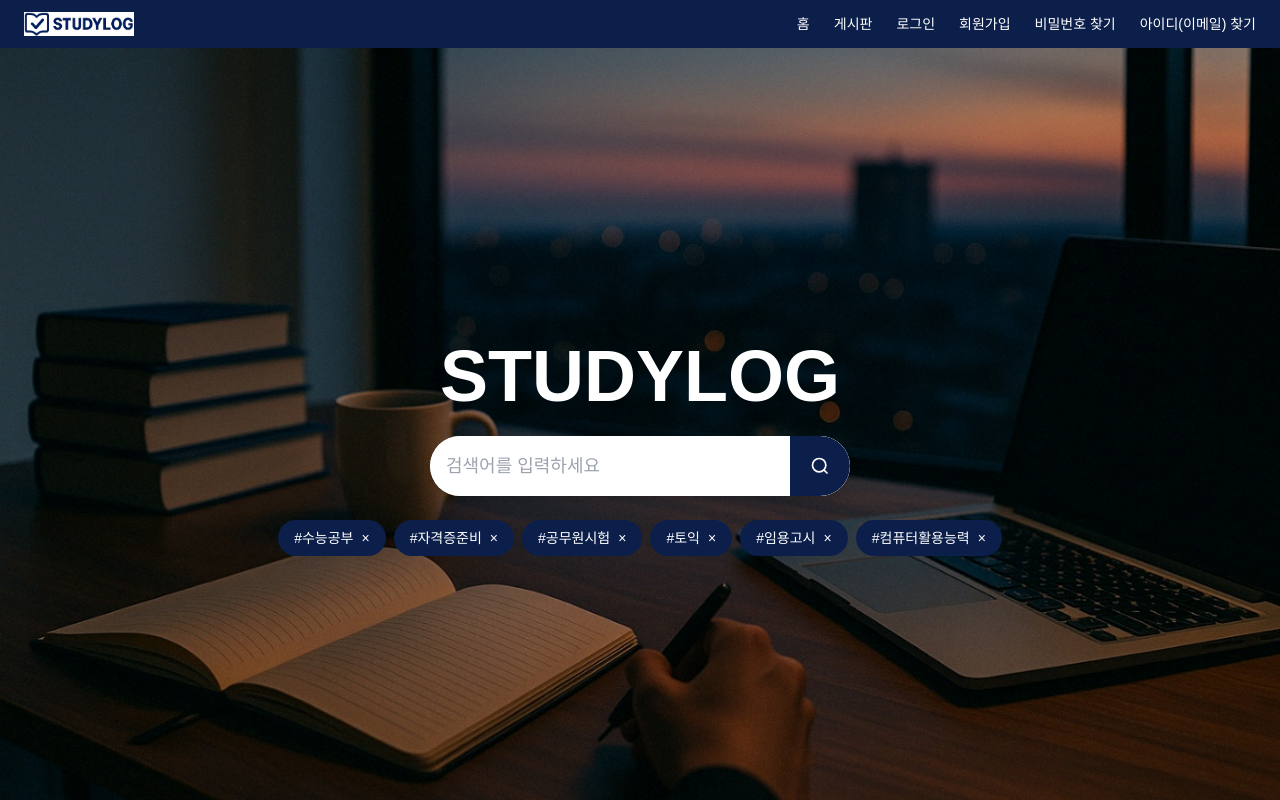
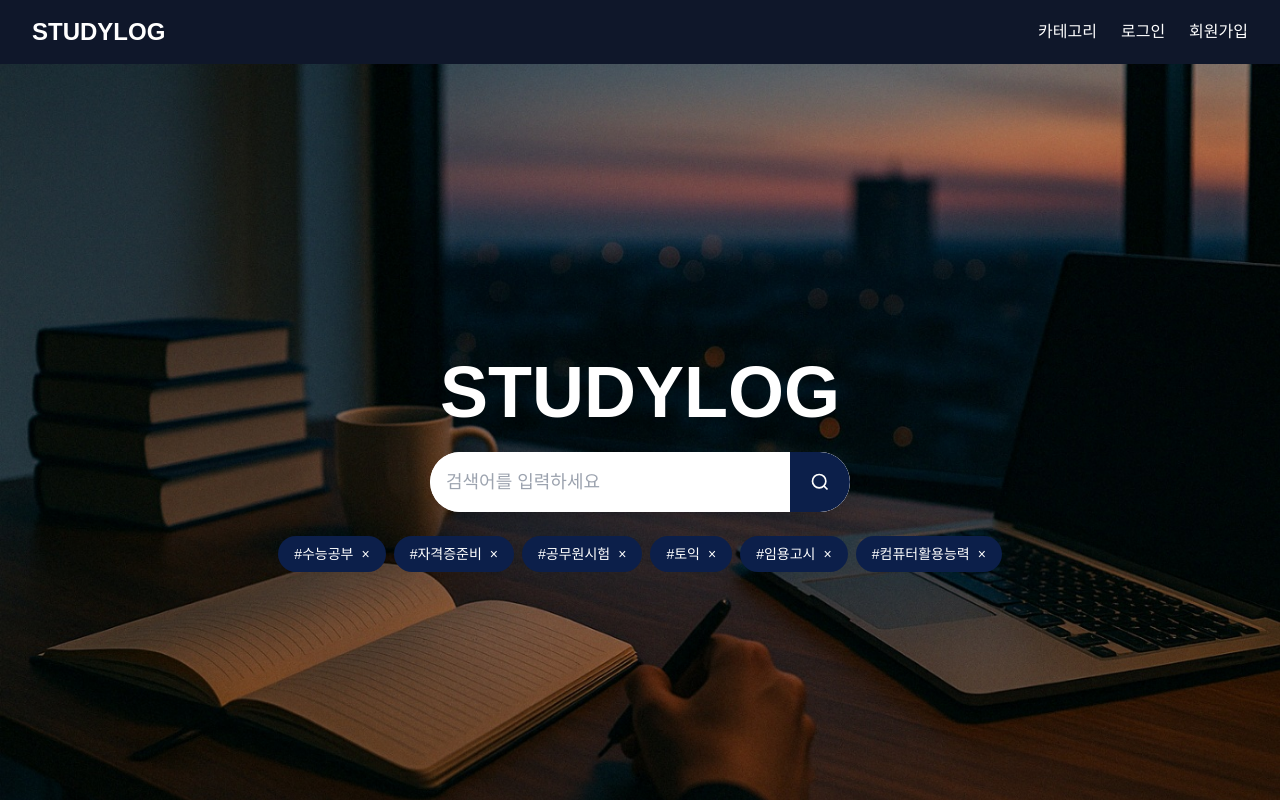
Before and after one commit to Nightingale2014/my-project, a React (Vite) app: page / in a window 1280 px wide. Built offline with nearby package versions, Linux system fonts and the light colour scheme; a web font is replaced by a local one.

Commit message:
🎯 진짜 전체 소스 업로드

```diff
--- a/src/components/Header.jsx
+++ b/src/components/Header.jsx
@@ -1,26 +1,50 @@
+import { useState } from "react";
 import { Link } from "react-router-dom";
 
-function Header() {
+const categories = [
+    "#자격증준비",
+    "#공무원시험",
+    "#입시정보공유",
+    "#스터디모집",
+    "#정보공유",
+    "#시간관리팁",
+    "#멘탈관리",
+    "#시험꿀팁",
+];
+
+export default function Header() {
+    const [isHovering, setIsHovering] = useState(false);
+
     return (
-        <header className="bg-[#0c1f4a] text-white py-3 shadow-md">
-            <div className="w-full px-6 flex justify-between items-center">
-                {/* 왼쪽 로고 */}
-                <Link to="/" className="flex items-center text-white font-bold text-lg">
-                    <img src="/studylog_logo.png" alt="로고" className="h-6 mr-2" />
-                </Link>
+        <div className="w-full relative">
+            <header className="bg-[#0f172a] text-white py-4 px-8 flex justify-between items-center">
+                <h1 className="text-2xl font-bold">STUDYLOG</h1>
 
-                {/* 오른쪽 메뉴 */}
-                <nav className="space-x-6 text-sm">
-                    <Link to="/">홈</Link>
-                    <Link to="/board">게시판</Link>
-                    <Link to="/login">로그인</Link>
-                    <Link to="/signup">회원가입</Link>
-                    <Link to="/find-password">비밀번호 찾기</Link>
-                    <Link to="/find-email">아이디(이메일) 찾기</Link>
+                {/* ✅ 여기가 <nav> 안! */}
+                <nav className="flex space-x-6 items-center">
+                    {/* 🔥 요기에 그대로 넣으면 돼 */}
+                    <div
+                        className="relative"
+                        onMouseEnter={() => setIsHovering(true)}
+                        onMouseLeave={() => setIsHovering(false)}
+                    >
+                        <button className="hover:underline cursor-pointer">카테고리</button>
+
+                        {isHovering && (
+                            <div className="absolute left-1/2 transform -translate-x-1/2 mt-3 px-6 py-3 bg-[#0f172a] text-white shadow-md rounded z-50 flex justify-center gap-x-4 whitespace-nowrap">
+                                {categories.map((item, index) => (
+                                    <button key={index} className="hover:underline">
+                                        {item}
+                                    </button>
+                                ))}
+                            </div>
+                        )}
+                    </div>
+
+                    <Link to="/login" className="hover:underline">로그인</Link>
+                    <Link to="/signup" className="hover:underline">회원가입</Link>
                 </nav>
-            </div>
-        </header>
+            </header>
+        </div>
     );
 }
-
-export default Header;
```
